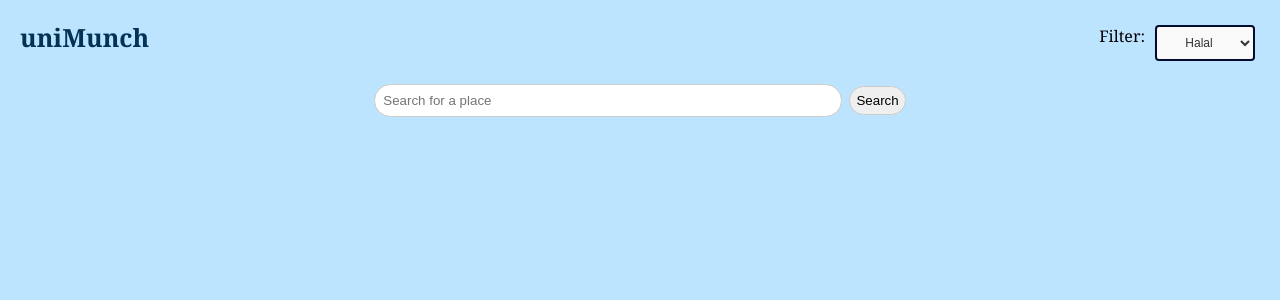
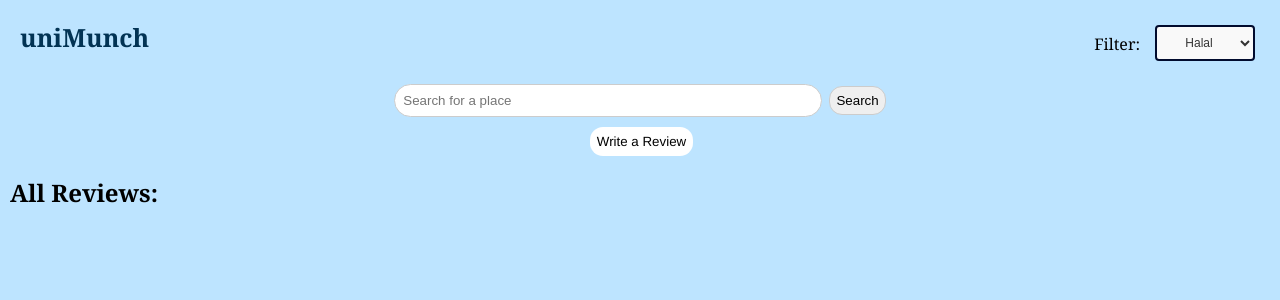
Before and after one commit to khadija-siddiqui/uniMunch, a Flask app: template templates/index.html in a window 1280 px wide. Shown: the top 300 px of the page. Run offline with Flask 3, Linux system fonts and the light colour scheme; the template is opened without the code that fills it, so the values that code supplies are empty; parts of the project's set-up code (start-up, migrations or seed data) failed here and were passed over.

Commit message:
redid html file, & created POST, & 2 GET methods

```diff
--- a/server.py
+++ b/server.py
@@ -29,7 +29,7 @@ app = Flask(__name__, template_folder=tmpl_dir)
 #
 #     DATABASEURI = "postgresql://gravano:foobar@34.75.94.195/proj1part2"
 #
-DATABASEURI = "postgresql://user:password@34.75.94.195/proj1part2"
+DATABASEURI = "postgresql://mzn2002:143318@34.75.94.195/proj1part2"
 
 
 #
@@ -45,15 +45,15 @@ conn = engine.connect()
 
 # The string needs to be wrapped around text()
 
-conn.execute(text("""CREATE TABLE IF NOT EXISTS test (
-  id serial,
-  name text
-);"""))
-conn.execute(text("""INSERT INTO test(name) VALUES ('grace hopper'), ('alan turing'), ('ada lovelace');"""))
+#conn.execute(text("""CREATE TABLE IF NOT EXISTS test (
+  #id serial,
+  #name text
+#);"""))
+#conn.execute(text("""INSERT INTO test(name) VALUES ('grace hopper'), ('alan turing'), ('ada lovelace');"""))
 
 # To make the queries run, we need to add this commit line
 
-conn.commit()
+#conn.commit()
 
 @app.before_request
 def before_request():
@@ -96,7 +96,7 @@ def teardown_request(exception):
 # see for routing: https://flask.palletsprojects.com/en/2.0.x/quickstart/?highlight=routing
 # see for decorators: http://simeonfranklin.com/blog/2012/jul/1/python-decorators-in-12-steps/
 #
-@app.route('/')
+@app.route('/', methods=["GET"]) #added GET to display all reviews
 def index():
   """
   request is a special object that Flask provides to access web request information:
@@ -111,27 +111,34 @@ def index():
 
   # DEBUG: this is debugging code to see what request looks like
   print(request.args)
-
-
   #
   # example of a database query
   #
-  cursor = g.conn.execute(text("SELECT name FROM test"))
-  g.conn.commit()
+  #cursor = g.conn.execute(text("SELECT name FROM test"))
+  #g.conn.commit()
+
+  cursor = conn.cursor()
+
+  #trying to display all the reviews and their attributes
+  cursor.execute("SELECT * FROM review")
+  reviews = cursor.fetchall() #returns all tuples
+
+  conn.close()
+
 
   # 2 ways to get results
 
   # Indexing result by column number
-  names = []
-  for result in cursor:
-    names.append(result[0])
+  #names = []
+  #for result in cursor:
+    #names.append(result[0])
 
   # Indexing result by column name
-  names = []
-  results = cursor.mappings().all()
-  for result in results:
-    names.append(result["name"])
-  cursor.close()
+  #names = []
+  #results = cursor.mappings().all()
+  #for result in results:
+    #names.append(result["name"])
+  #cursor.close()
 
   #
   # Flask uses Jinja templates, which is an extension to HTML where you can
@@ -159,14 +166,14 @@ def index():
   #     <div>{{n}}</div>
   #     {% endfor %}
   #
-  context = dict(data = names)
+  #context = dict(data = names)
 
 
   #
   # render_template looks in the templates/ folder for files.
   # for example, the below file reads template/index.html
   #
-  return render_template("index.html", **context)
+  #return render_template("index.html", **context)
 
 #
 # This is an example of a different path.  You can see it at:
@@ -176,25 +183,65 @@ def index():
 # Notice that the function name is another() rather than index()
 # The functions for each app.route need to have different names
 #
-@app.route('/another')
-def another():
-  return render_template("another.html")
+@app.route('/create_revpg', methods=['GET'])
+def create_revpg():
+  return render_template('another.html')
+
+#attempting to create route function to handle making reviews with POST request
+@app.route('/add_review', methods=['POST']) #POST for form, POST for reviews when user chooses to add data
+def add_review():
 
 
-# Example of adding new data to the database
-@app.route('/add', methods=['POST'])
-def add():
-  name = request.form['name']
-  params_dict = {"name":name}
-  g.conn.execute(text('INSERT INTO test(name) VALUES (:name)'), params_dict)
-  g.conn.commit()
-  return redirect('/')
+  #user_id = request.form['name']
+  #params_dict = {"name":name}
+  #g.conn.execute(text('INSERT INTO test(name) VALUES (:name)'), params_dict)
+  #g.conn.commit()
+  #return redirect('/')
+
+  uid_id = request.form.get('uid')
+  pid_id = request.form.get('pid')
+  fid_id = request.form.get('fid')
+  meal_type = request.form.get('meal_type')
+  stars = int(request.form.get('stars'))
+  opinion = request.form.get('opinion')
+
+  #connects to our database
+  cursor = conn.cursor()
 
 
-@app.route('/login')
-def login():
-    abort(401)
-    this_is_never_executed()
+  #try this instead if doesn't work:
+  #cursor = g.conn.execute(text("SELECT * FROM our_user WHERE uid = %s", (user_id)))
+  cursor.execute(("SELECT * FROM our_user WHERE uid = %s", (uid_id)))
+  user = cursor.fetchone() #returns a tuple with the values of columns in the user_id row
+
+ #if user does NOT exist, add them
+  if user is None:
+    cursor.execute("INSERT INTO our_user (uid) VALUES (%s) RETURNING uid", (uid_id))
+    conn.commit()
+
+
+  #inserting now the review into the review table
+  cursor.execute("INSERT INTO review (opinion, stars, meal_type) VALUES (%s, %s, %s) RETURNING rid", (opinion, stars, meal_type))
+
+  rev_id = cursor.fetchone()[0] #[0] will index to get the 1st element of the tuple, to get rid
+
+  #liniking review to places_to_eat
+  cursor.execute("INSERT INTO ref_p (rid, pid) VALUES (%s, %s)", (rev_id, pid_id))
+
+  #linking review to food_cart
+  cursor.execute("INSERT INTO ref_f (rid, fid) VALUES (%s, %s)", (rev_id, fid_id))
+
+  #linking review to the user
+  cursor.execute("INSERT INTO review_leaves (rid, uid) VALUES (%s, %s)", (rev_id, uid_id))
+
+  conn.commit()
+  conn.close()
+
+
+#@app.route('/login')
+#def login():
+    #abort(401)
+    #this_is_never_executed()
 
 
 if __name__ == "__main__":
--- a/static/styles.css
+++ b/static/styles.css
@@ -29,11 +29,16 @@ h1 {
 
 .page-header {
     /*background-color: #211f1f;*/
-    color: rgb(255,255,255);
+    color: rgb(255, 255, 255);
     padding: 10px;
     text-align: center;
 }
 
+.review-b{
+    color:rgb(255, 255, 255);
+    text-align: center;
+    outline: none;
+}
 form.formSearch {
     display: center;
     align-items: flex;
@@ -42,14 +47,15 @@ form.formSearch {
 input[type=text] {
     padding: 8px;
     width: 80%;
-    max-width: 450px;  /*makes the width long of input search*/
+    max-width: 410px;  /*makes the width long of input search*/
     border-radius: 30px;  /*controls the curve*/
     border: 1px solid #ccc;
     outline: none;  /*removes the outline*/
 }
 
 label[for=filter] {
-    margin-right: 10px; /* Adjusts to create desired space between word Filter: and options*/
+    margin-right: 7px; /* Adjusts to create desired space between word Filter: and options*/
+    padding: 8px;
 }
 
 form.filterForm {
@@ -70,8 +76,24 @@ select[id=filter]{
 button.search-b {
     padding: 6px;
     cursor: pointer;
-    border-radius: 15px;
+    border-radius: 13px;
     border: 1px solid #ccc;
     margin-left: 3px;
     outline: none;
 }
+
+button.submit-rev {
+    padding: 6px;
+    cursor: pointer;
+    border-radius: 13px;
+    border: 1px solid #fffcfc00;
+    margin-left: 3px;
+    outline: none;
+    background: white;
+    font-family: Helvetica, sans-serif;
+}
+
+h2{
+    font-family: Georgia;
+    margin-left: 10px;
+}
--- a/templates/index.html
+++ b/templates/index.html
@@ -18,9 +18,14 @@
     </form>
   </header>
 
+  <header class = "review-b">
+    <a href = "/create_revpg"><button class = "submit-rev" type = "submit">Write a Review</button></a> <!--write review button-->
+  </header>
+
   <form class="filterForm" method="POST" action="/add">
     <label for="filter">Filter:</label>
     <select id="filter" name="filter">
+      <!--<option value="Filter">Filter</option>-->
       <option value="Halal">Halal</option>
       <option value="Vegan/Vegetarian">Vegan/Vegetarian</option>
       <option value="Gluten-free">Gluten-free</option>
@@ -47,6 +52,17 @@
 
   </form>
 
+  <h2>All Reviews:</h2>
+  <ul>
+    {% for review in reviews %}
+      <li>
+        Stars: {{review.stars}} <br>
+        Meal Type: {{review.meal_type}} <br>
+        Opinion: {{reviews.opinion}} <br>
+      </li>
+      {% endfor %}
+  </ul>
+
 </body>
 
 
```
